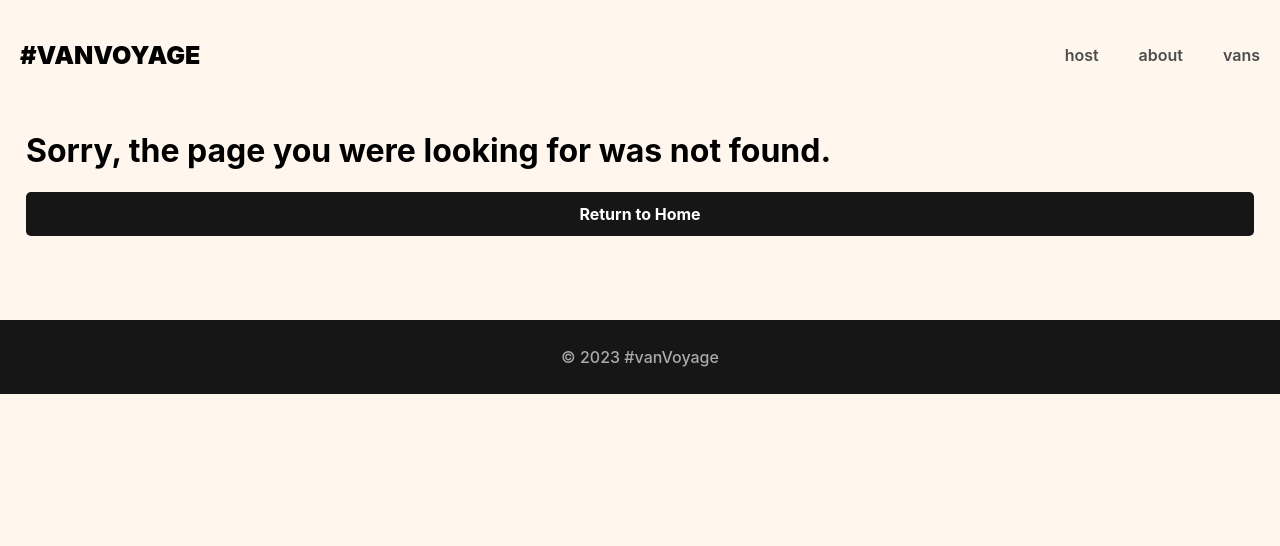
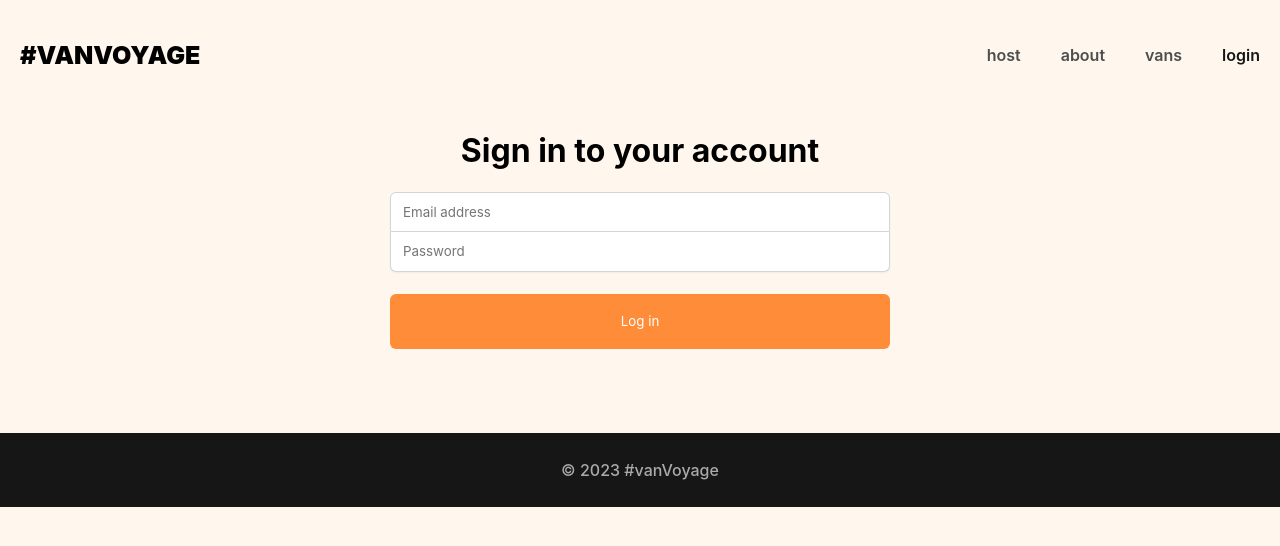
Before and after one commit to auriliu/vanVoyage, a React (Create React App) app: page /login in a window 1280 px wide. Before the commit this address had no page. Shown: the top 546 px of the page. Built offline with nearby package versions, Linux system fonts and the light colour scheme.

Commit message:
login page added

```diff
--- a/src/App.js
+++ b/src/App.js
@@ -24,6 +24,7 @@
 import HostVanInfo from "./pages/Host/HostVanInfo";
 import DoesntExist from "./pages/DoesntExist";
 import Error from "./components/Error";
+import Login from "./pages/Login";
 
 import "./server";
 
@@ -31,6 +32,7 @@
   createRoutesFromElements(
     <Route path="/" element={<Layout />}>
       <Route index element={<Home />} />
+      <Route path="login" element={<Login />} />
       <Route path="about" element={<About />} />
       <Route path="vans" element={<VansList />} loader={vansLoader} />
       <Route path="vans/:id" element={<VanDetail />} />
--- a/src/components/Header.js
+++ b/src/components/Header.js
@@ -1,6 +1,7 @@
 //
 
 import { NavLink, Link } from "react-router-dom";
+import userIcon from "../assets/images/avatar-icon.png";
 
 function Header() {
   const activeStyle = {
@@ -32,6 +33,12 @@
         >
           vans
         </NavLink>
+        <NavLink
+          style={({ isActive }) => (isActive ? activeStyle : null)}
+          to="/login"
+        >
+          login
+        </NavLink>
       </nav>
     </header>
   );
--- /dev/null
+++ b/src/pages/Login.js
@@ -0,0 +1,45 @@
+import { useNavigate } from "react-router-dom";
+import { useState } from "react";
+
+export default function Login() {
+  const [loginFormData, setLoginFormData] = useState({
+    email: "",
+    password: "",
+  });
+
+  function handleSubmit(e) {
+    e.preventDefault();
+    console.log(loginFormData);
+  }
+
+  function handleChange(e) {
+    const { name, value } = e.target;
+    setLoginFormData((prev) => ({
+      ...prev,
+      [name]: value,
+    }));
+  }
+
+  return (
+    <div className="login-container">
+      <h1>Sign in to your account</h1>
+      <form onSubmit={handleSubmit} className="login-form">
+        <input
+          name="email"
+          onChange={handleChange}
+          type="email"
+          placeholder="Email address"
+          value={loginFormData.email}
+        />
+        <input
+          name="password"
+          onChange={handleChange}
+          type="password"
+          placeholder="Password"
+          value={loginFormData.password}
+        />
+        <button>Log in</button>
+      </form>
+    </div>
+  );
+}
```
